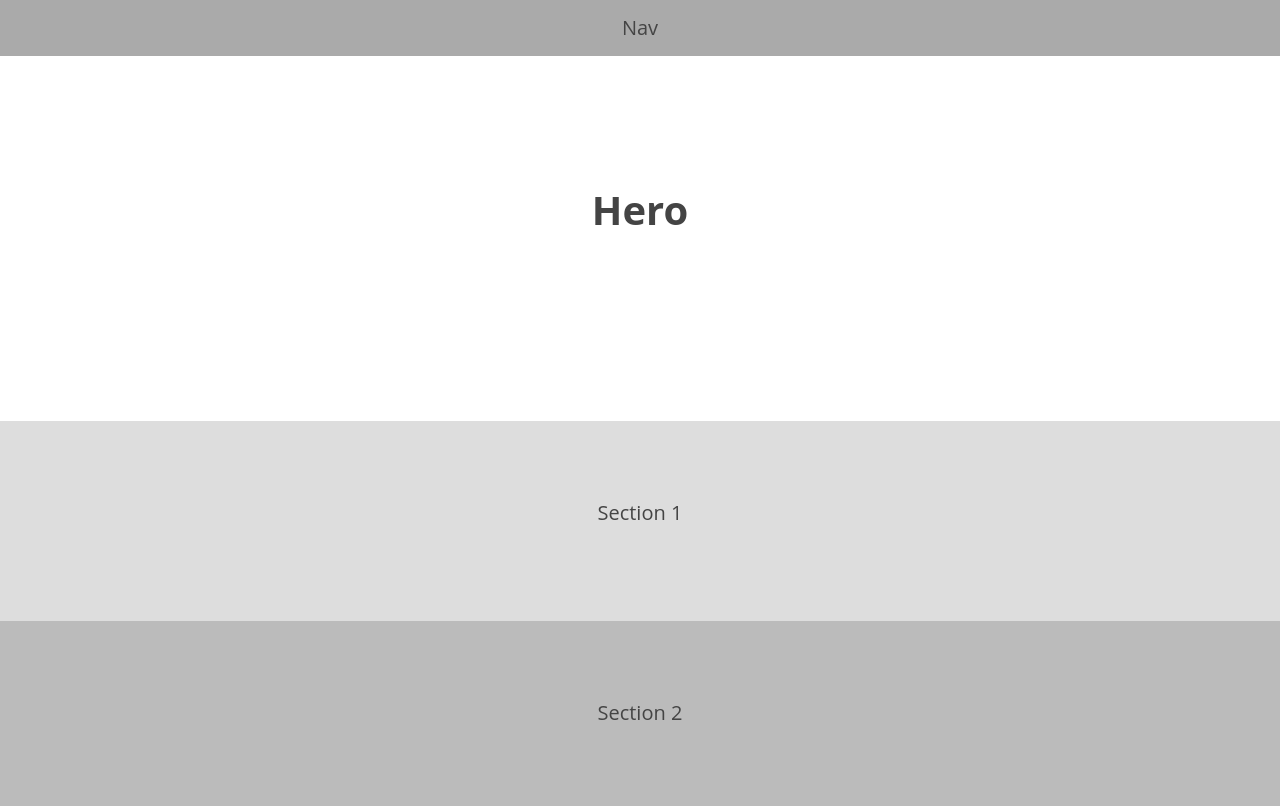
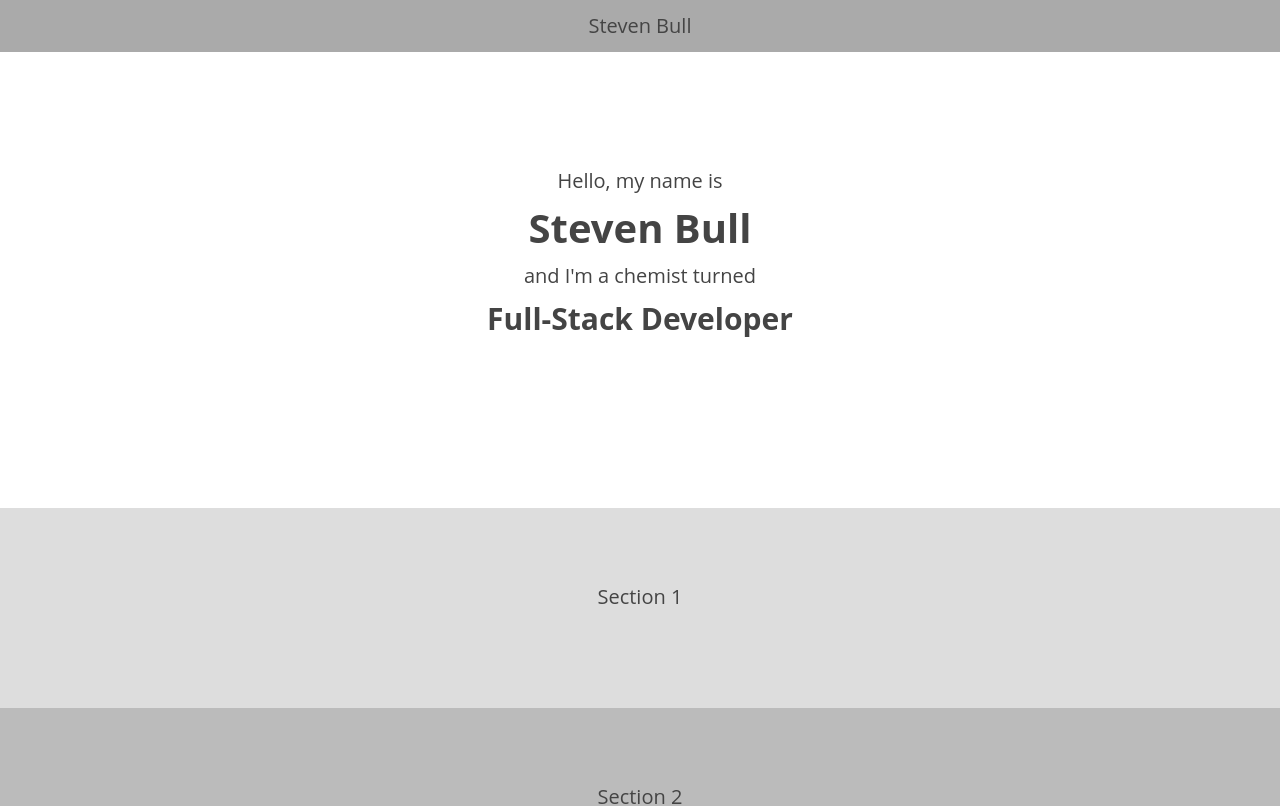
Before and after one commit to thinkful-ei-gecko/Steven-Bull-Portfolio, a plain HTML site: page index.html in a window 1280 px wide. Shown: the top 806 px of the page. Drawn offline with nearby package versions, Linux system fonts and the light colour scheme.

Commit message:
add initial text to nav and hero sections

```diff
--- a/index.html
+++ b/index.html
@@ -7,10 +7,13 @@
     <link rel="stylesheet" type="text/css" href="main.css">
 </head>
 <body>
-    <nav role="navigation">Nav</nav>
+    <nav role="navigation">Steven Bull</nav>
     <main role="main">
         <header role="banner">
-            <h1>Hero</h1>
+            <p>Hello, my name is</p>
+            <h1>Steven Bull</h1>
+            <p>and I'm a chemist turned</p>
+            <h2>Full-Stack Developer</h2>
         </header>
 
         <section>
--- a/main.css
+++ b/main.css
@@ -8,7 +8,7 @@ body {
   font-size: 20px;
   color: #444;
   text-align: center;
-  line-height: 1.5;
+  line-height: 1.3;
 }
 
 nav,
@@ -29,6 +29,7 @@ nav {
 
 header {
   padding: 12% 0;
+  line-height: 0.7;
 }
 
 section {
```
Also changed, not shown: 1 other file.
